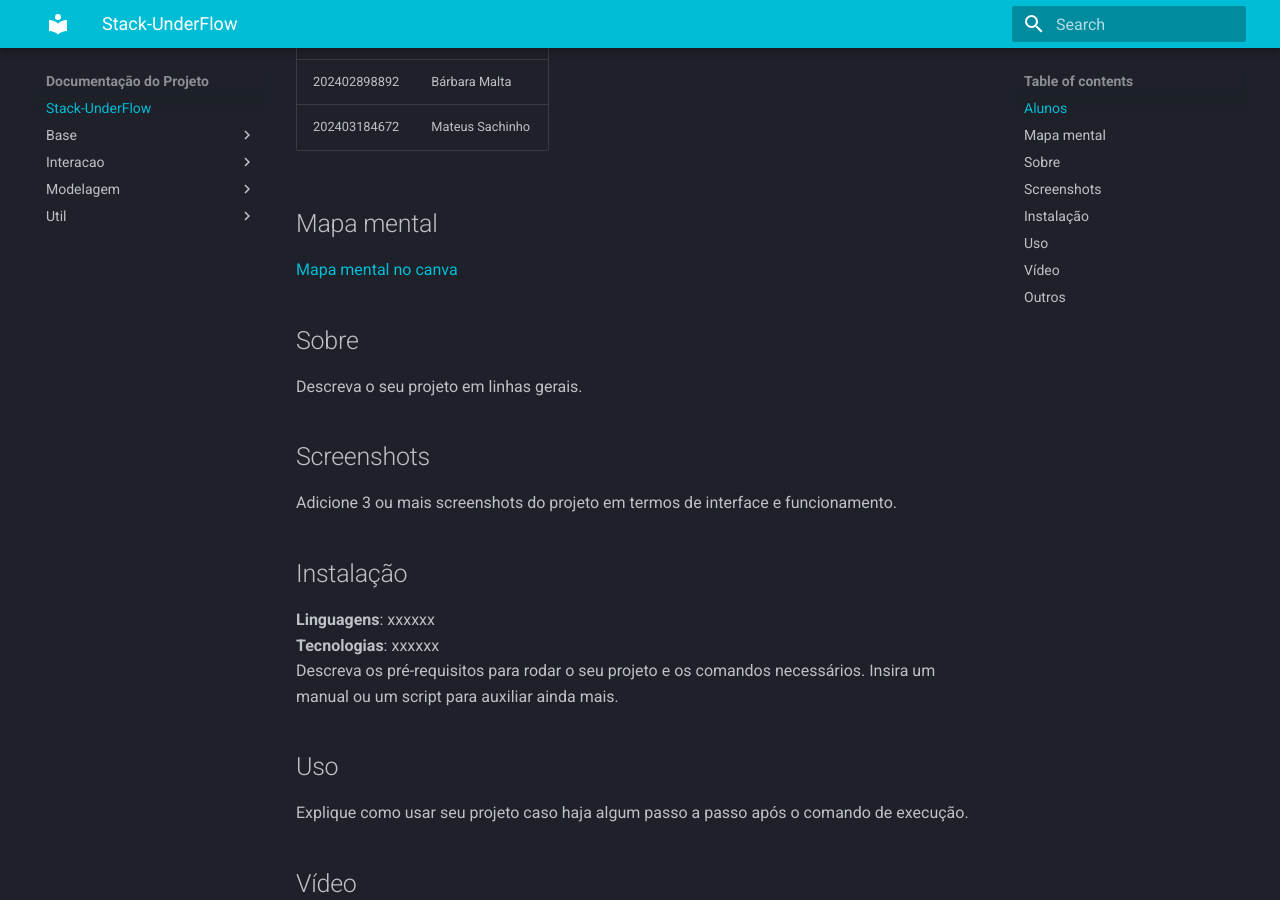
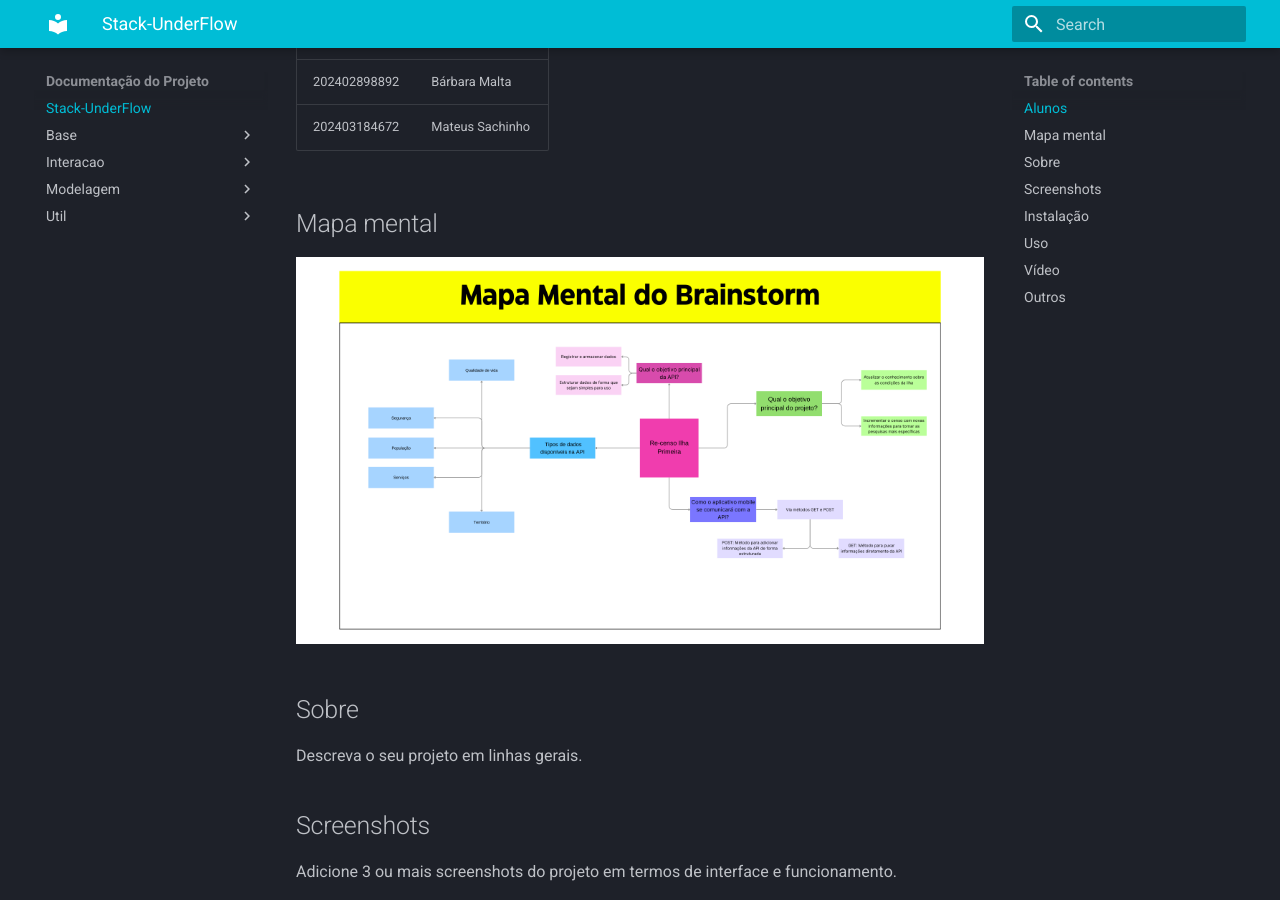
Before and after one commit to Projetos-de-Extensao/PBE_25.1_8002_Stack-UnderFlow, an MkDocs documentation site: the page built from docs/index.md, in a window 1280 px wide and 900 px high, scrolled down 445 px. Built offline with MkDocs 1.6.1 and Material for MkDocs 9.7.7, drawn with Linux system fonts in a browser that asks for light colours.

Commit message:
pequena correção

```diff
--- a/docs/index.md
+++ b/docs/index.md
@@ -14,7 +14,7 @@
 
 ## Mapa mental
 
-[Mapa mental no canva](https://www.canva.com/design/DAGi2i6MryE/OP75rrcf3gHED32h_s2GKg/view?utm_content=DAGi2i6MryE&utm_campaign=designshare&utm_medium=link2&utm_source=uniquelinks&utlId=h5929975859)
+![![Mapa mental Entrevista](./assets/Mapas_mentais/Mapa_Mental_do_Brainstorm.png)](./assets/Mapas_mentais/Mapa_Mental_do_Brainstorm.png)
 
 ## Sobre
 Descreva o seu projeto em linhas gerais.
```
Also changed, not shown: docs/modelagem/prototipo.md (+1 -1 lines).
